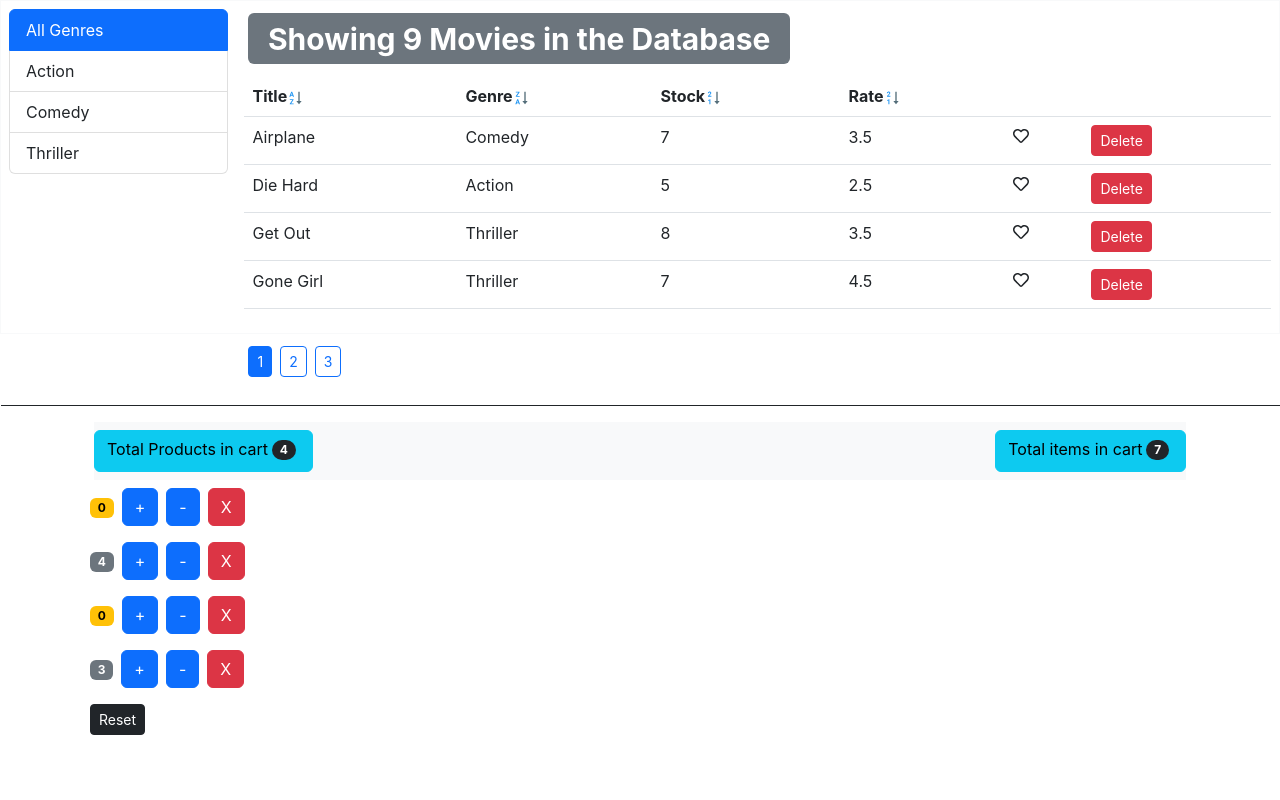
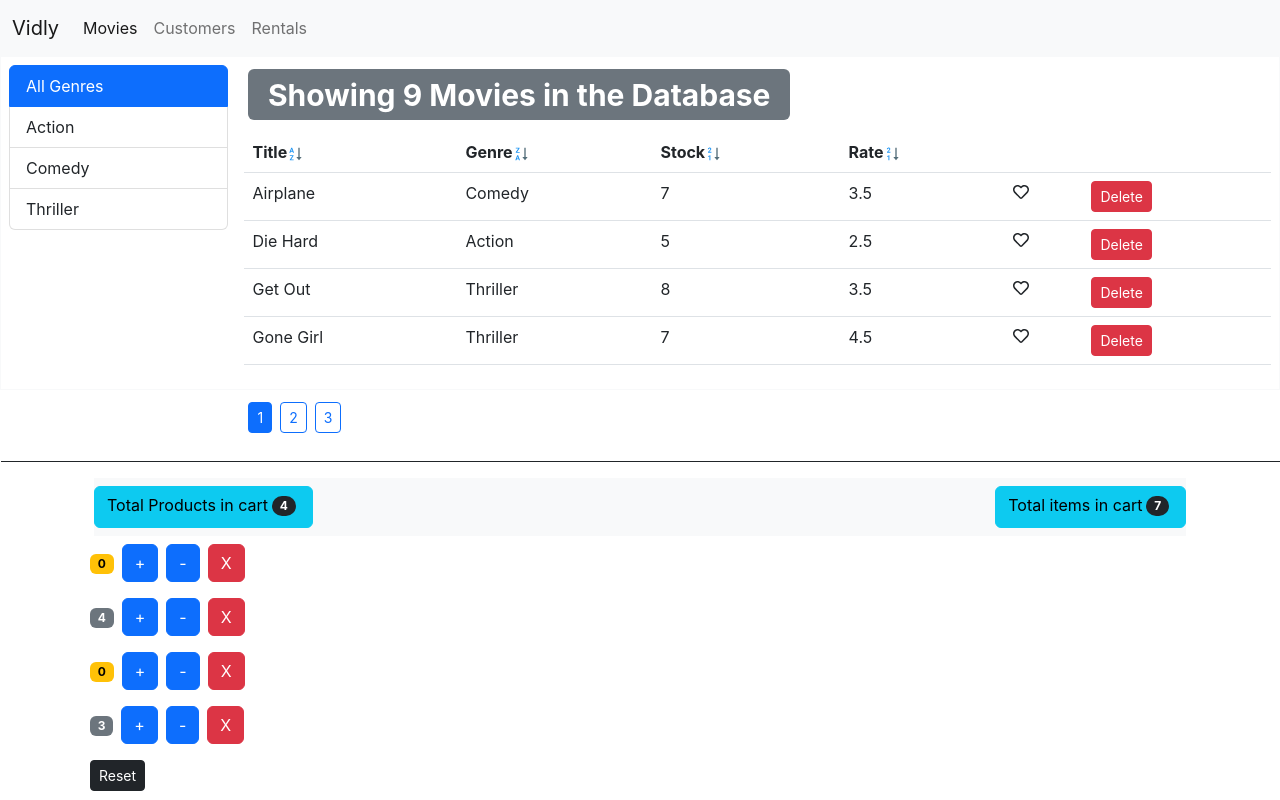
Before and after one commit to amu3dev/store-app-trial, a React (Create React App) app: page / in a window 1280 px wide. Built offline with nearby package versions, Linux system fonts and the light colour scheme.

Commit message:
Added initial TableNavbar

```diff
--- a/src/components/Board.jsx
+++ b/src/components/Board.jsx
@@ -8,6 +8,7 @@ import { getGenres } from "../services/fakeGenreService";
 import _ from "lodash";
 import TableHeader from "./TableHeader";
 import TableBody from "./TableBody";
+import TableNavbar from "./TableNavbar";
 
 class Board extends Component {
   state = {
@@ -46,6 +47,8 @@ class Board extends Component {
     );
 
     return (
+      <div>
+        <TableNavbar />
         <table className="table">
           <tbody className="border border-light">
             <tr>
@@ -95,6 +98,7 @@ class Board extends Component {
             </tr>
           </tfoot>
         </table>
+      </div>
     );
   }
   headers = [
```
Lines whose indentation alone changed are shown as unchanged.
